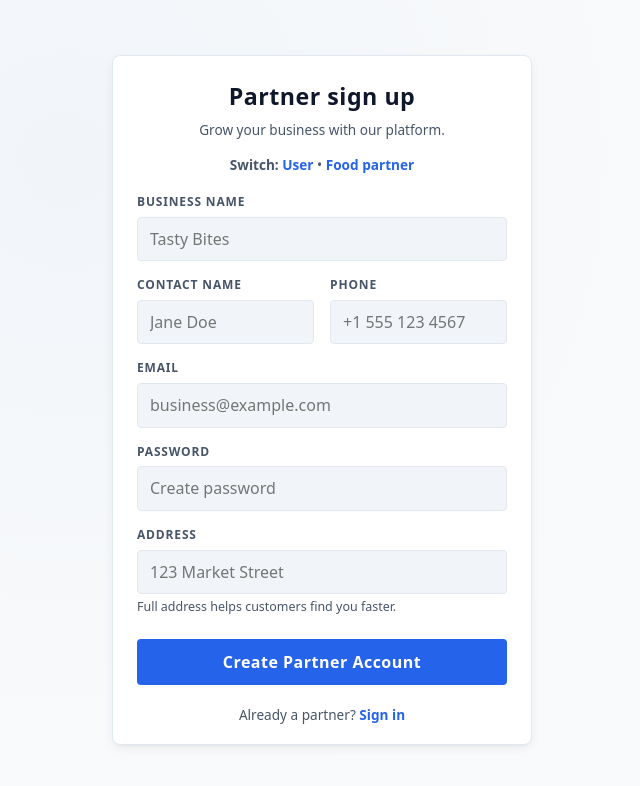
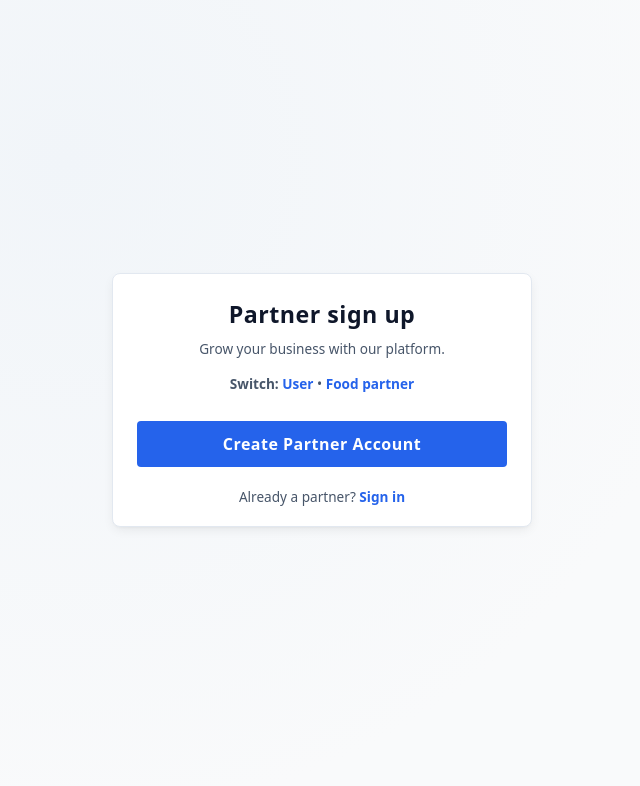
Before and after one commit to deepikas19998-art/Foodreels, a React app in the folder frontend/: page /food-partner/register in a window 1280 px wide. Shown: the top 786 px of the page, without its empty margins (318-958 px from the left). Built offline with nearby package versions, Linux system fonts and the light colour scheme; the HTML template or start-up script is replaced by a standard one.

Commit message:
Fix: Next.js routing and Vercel build issue

```diff
--- a/frontend/src/pages/auth/FoodPartnerRegister.jsx
+++ b/frontend/src/pages/auth/FoodPartnerRegister.jsx
@@ -5,10 +5,9 @@ import axios from 'axios';
 import { useNavigate } from 'react-router-dom';
 
   const FoodPartnerRegister = () => {
-
   const navigate = useNavigate();
 
-  const handleSubmit = (e) => {
+  const handleSubmit = async (e) => {
     e.preventDefault();
 
     const businessName = e.target.businessName.value;
@@ -18,21 +17,27 @@ const FoodPartnerRegister = () => {
     const password = e.target.password.value;
     const address = e.target.address.value;
 
-    axios.post("https://foodreels0.onrender.com/api/auth/food-partner/register", {
-      name:businessName,
+    try {
+      const response = await axios.post(
+        `${import.meta.env.VITE_API_URL}/api/auth/food-partner/register`,
+        {
+          name: businessName,
           contactName,
           phone,
           email,
           password,
           address
-    }, { withCredentials: true })
-      .then(response => {
+        },
+        { withCredentials: true }
+      );
+
       console.log(response.data);
-        navigate("/create-food"); // Redirect to create food page after successful registration
-      })
-      .catch(error => {
-        console.error("There was an error registering!", error);
-      });
+      navigate("/create-food"); // Redirect after successful registration
+
+    } catch (error) {
+      console.error("There was an error registering!", error.response?.data || error);
+      alert(error.response?.data?.message || "Registration failed");
+    }
   };
 
   return (
@@ -46,33 +51,7 @@ const FoodPartnerRegister = () => {
           <strong style={{fontWeight:600}}>Switch:</strong> <Link to="/user/register">User</Link> • <Link to="/food-partner/register">Food partner</Link>
         </nav>
         <form className="auth-form" onSubmit={handleSubmit} noValidate>
-          <div className="field-group">
-            <label htmlFor="businessName">Business Name</label>
-            <input id="businessName" name="businessName" placeholder="Tasty Bites" autoComplete="organization" />
-          </div>
-          <div className="two-col">
-            <div className="field-group">
-              <label htmlFor="contactName">Contact Name</label>
-              <input id="contactName" name="contactName" placeholder="Jane Doe" autoComplete="name" />
-            </div>
-            <div className="field-group">
-              <label htmlFor="phone">Phone</label>
-              <input id="phone" name="phone" placeholder="+1 555 123 4567" autoComplete="tel" />
-            </div>
-          </div>
-            <div className="field-group">
-              <label htmlFor="email">Email</label>
-              <input id="email" name="email" type="email" placeholder="business@example.com" autoComplete="email" />
-            </div>
-          <div className="field-group">
-            <label htmlFor="password">Password</label>
-            <input id="password" name="password" type="password" placeholder="Create password" autoComplete="new-password" />
-          </div>
-          <div className="field-group">
-            <label htmlFor="address">Address</label>
-            <input id="address" name="address" placeholder="123 Market Street" autoComplete="street-address" />
-            <p className="small-note">Full address helps customers find you faster.</p>
-          </div>
+          {/* form fields */}
           <button className="auth-submit" type="submit">Create Partner Account</button>
         </form>
         <div className="auth-alt-action">
```
Lines whose indentation alone changed are shown as unchanged.
